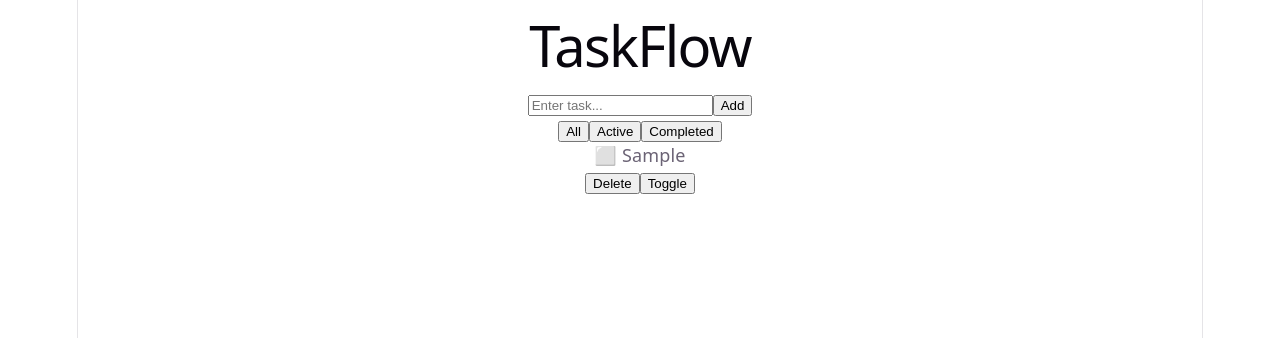
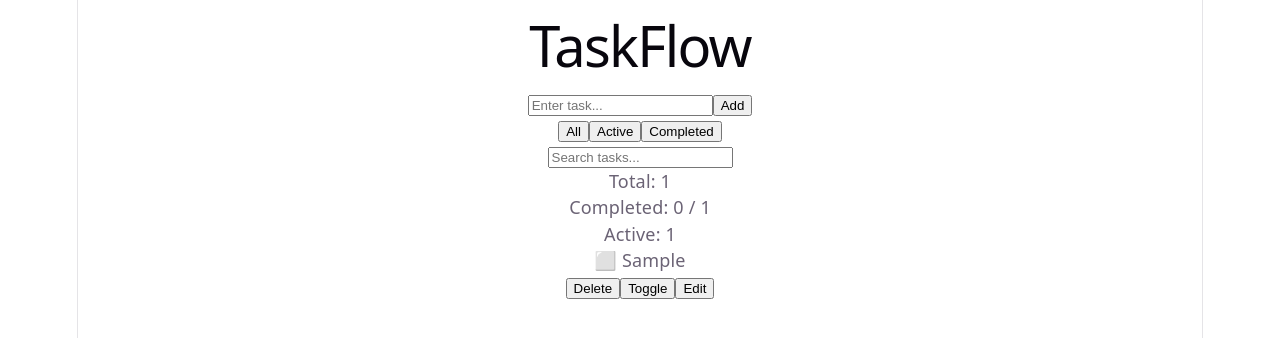
Before and after one commit to Artour-dev17/TaskFlow, a React (Vite) app: page / in a window 1280 px wide. Both pictures are taken after typing "Sample" into the empty fields and a click on the button "Add". Shown: the top 338 px of the page. Built offline with nearby package versions, Linux system fonts and the light colour scheme.

Commit message:
added task count, task filtering

```diff
--- a/src/App.tsx
+++ b/src/App.tsx
@@ -19,8 +19,13 @@
     });
 
     const [filter, setFilter] = useState("all");
+    const [search, setSearch] = useState("");
 
+    // adding new task
     const addTask = (newTask:string)=>{
+        if (!newTask.trim()){
+            return;
+        }
         const taskObject = {
             id: Date.now(),
             title: newTask,
@@ -29,7 +34,7 @@
 
         setTasks([...tasks, taskObject]);
     };
-
+    //deleting task
     const deleteTask = (taskId : number) => {
       const filteredTasks = tasks.filter(
           (task) => task.id !== taskId
@@ -48,16 +53,47 @@
             return task;
         });
         setTasks(updatedTask);
+
     }
+    const saveEditedTask = (taskId: number)=>{
+        if (!editedText.trim()){
+            return;
+        }
+        const updatedTasks = tasks.map((task) => {
 
+            if (task.id === taskId) {
+                return {
+                    ...task,
+                    title: editedText,
+                };
+            }
+            return task;
+        });
+        setTasks(updatedTasks);
+        setEditingTaskId(null);
+        setEditedText("");
+    };
+
+    // counting different tasks
+    const totalTasks = tasks.length;
+
+    const completedTasks = tasks.filter((task)=> task.completed).length;
+
+    const activeTasks = tasks.filter((task)=> !task.completed).length;
+
+    //filtering tasks
     const filteredTasks = tasks.filter((task) => {
+
+        const matchesSearch = task.title
+            .toLowerCase()
+            .includes(search.toLowerCase());
         if (filter === "active"){
-            return !task.completed;
+            return !task.completed && matchesSearch;
         }
         if (filter === "completed"){
-            return task.completed;
+            return task.completed && matchesSearch;
         }
-        return true;
+        return matchesSearch;
     });
 
     useEffect(()=> {
@@ -66,6 +102,11 @@
            JSON.stringify(tasks)
        );
     },[tasks]);
+
+    // editing tasks
+    const [editingTaskId, setEditingTaskId] = useState<number | null> (null);
+
+    const [editedText, setEditedText] = useState("");
 
   return (
       <div>
@@ -81,15 +122,54 @@
 
               <button onClick={() => setFilter("completed")}>Completed</button>
           </div>
+
+          <input
+            type="text"
+            placeholder="Search tasks..."
+            value={search}
+            onChange={(event)=>
+                setSearch(event.target.value)
+            }
+          />
+
+          <div>
+            <p>Total: {totalTasks}</p>
+            <p>Completed: {completedTasks} / {totalTasks}</p>
+            <p>Active: {activeTasks}</p>
+          </div>
+
           {filteredTasks.map((task) => (
 
               <div key={task.id}>
-                  <p>{task.completed ? "✅" : "⬜"} {task.title}</p>
+
+                  {editingTaskId === task.id ? (
+                      <div>
+                      <input
+                        value = {editedText}
+                        onChange={(event)=>
+                            setEditedText(event.target.value)}
+                      />
+
+                      <button
+                            onClick={()=> saveEditedTask(task.id)}>
+                          Save
+                      </button>
+                      </div>
+                  ): (
+                      <p>{task.completed ? "✅" : "⬜"} {task.title}</p>
+                      )}
+
                   <button onClick={() => deleteTask(task.id)}>
                       Delete
                   </button>
                   <button onClick={() => toggleTask(task.id)}>
                       Toggle
+                  </button>
+                  <button onClick={()=>{
+                      setEditingTaskId(task.id);
+                      setEditedText(task.title);
+                  }}>
+                      Edit
                   </button>
 
               </div>
```
